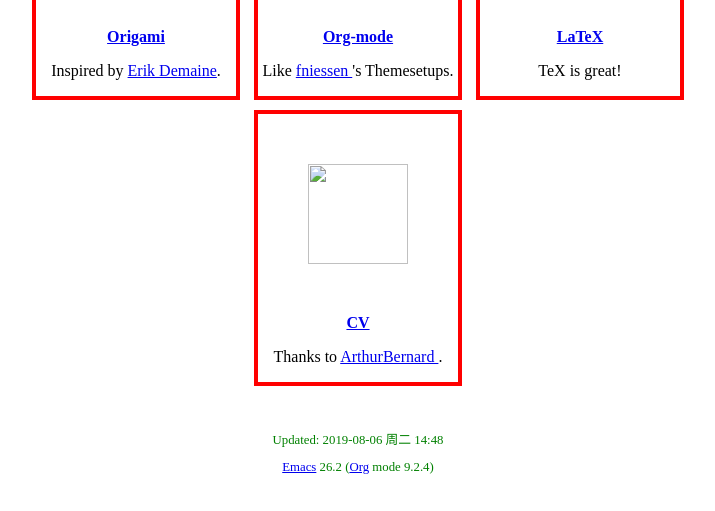
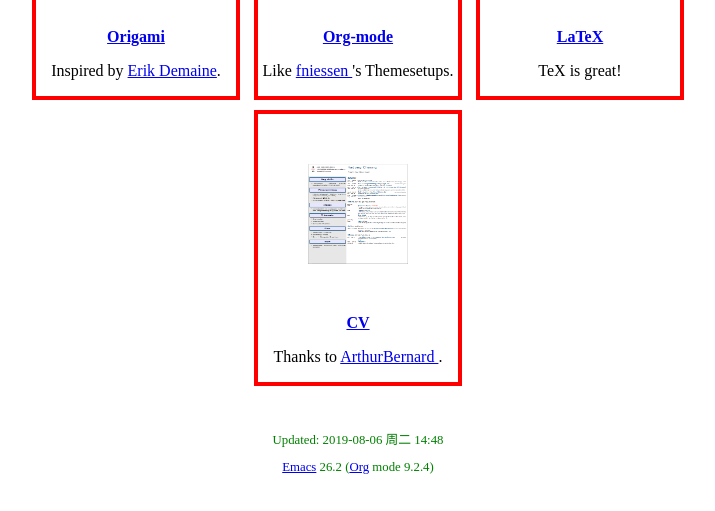
Before and after one commit to lu19961121/Org-Web, a plain HTML site: page index.html in a window 1280 px wide. Shown: the part 289-800 px from the top of the page, without its empty margins (282-997 px from the left). Drawn offline with Linux system fonts and the light colour scheme.

Commit message:
add thumbnail for CV

```diff
--- a/index.html
+++ b/index.html
@@ -72,7 +72,7 @@
   <div class = "container">
     <p class = "image">
       <a href="file/CV/Curiculum_Vitae.pdf", target = "blank">
-	<img src="#"/>
+	<img src="file/CV/ScreenShot.PNG", target = "blank"/>
       </a>
     </p>
     <p class = "heading">
```
